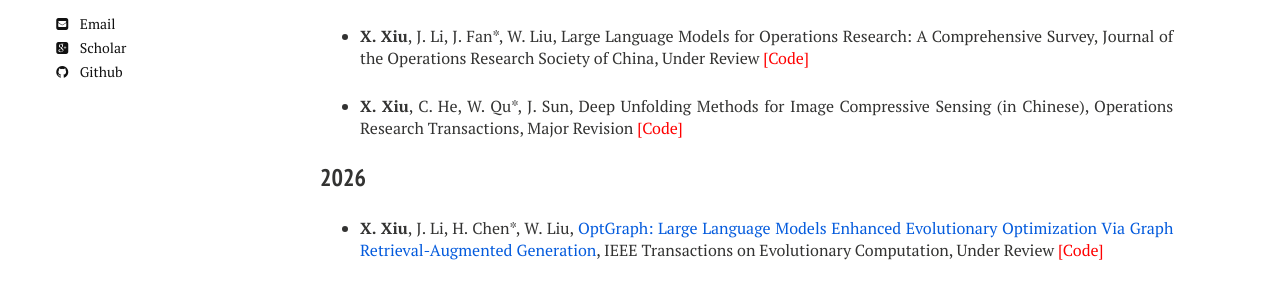
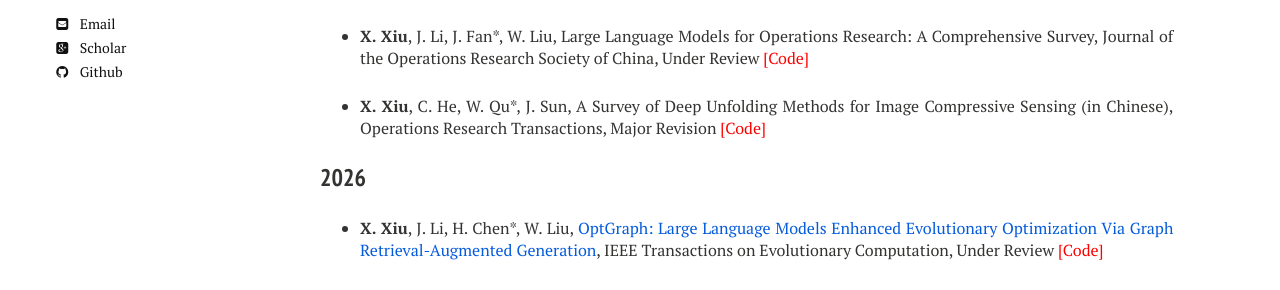
Before and after one commit to xianchaoxiu/xianchaoxiu.github.io, a Jekyll site: the page built from publications/index.md, in a window 1280 px wide. Shown: the part 269-559 px from the top of the page. Built offline with Jekyll 4.4.1, drawn with Linux system fonts in a browser that asks for light colours; nearby versions of some CDN libraries.

Commit message:
Update index.md

```diff
--- a/publications/index.md
+++ b/publications/index.md
@@ -16,7 +16,7 @@ share: false
 
 * <b>X. Xiu</b>, J. Li, J. Fan*, W. Liu, Large Language Models for Operations Research: A Comprehensive Survey, Journal of the Operations Research Society of China, Under Review  <a href="https://github.com/xianchaoxiu/LLM4OR" class="textlink" target="_blank" style="color: red;">[Code]</a>
 
-* <b>X. Xiu</b>, C. He, W. Qu*, J. Sun, Deep Unfolding Methods for Image Compressive Sensing  (in Chinese), Operations Research Transactions, Major Revision <a href="https://github.com/xianchaoxiu/DU4ICS" class="textlink" target="_blank" style="color: red;">[Code]</a>
+* <b>X. Xiu</b>, C. He, W. Qu*, J. Sun, A Survey of Deep Unfolding Methods for Image Compressive Sensing  (in Chinese), Operations Research Transactions, Major Revision <a href="https://github.com/xianchaoxiu/DU4ICS" class="textlink" target="_blank" style="color: red;">[Code]</a>
 
 ### 2026
 
```
